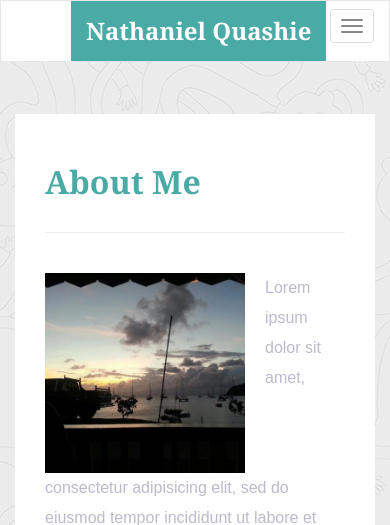
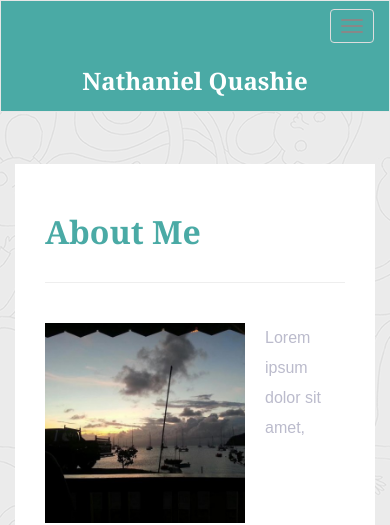
Before and after one commit to Chris-Edynak/bootstrap-bp, a PHP site: page / in a window 390 px wide. Shown: the top 525 px of the page. Run offline with PHP 8.4, Linux system fonts and the light colour scheme; some libraries are stand-ins or nearby versions.

Commit message:
responsive css design tweaks

```diff
--- a/assets/css/styles.css
+++ b/assets/css/styles.css
@@ -172,3 +172,28 @@ html {
   font-weight: lighter;
 }
 /*----------END----------*/
+
+@media only screen
+and (max-width : 767px) {
+  .phone-nav {
+
+  }
+
+  .navbar-header {
+    background-color: #4aaaa5;
+  }
+
+  #logo {
+    height: 60px;
+    margin-left: 0px;
+    padding-top: 20px;
+    padding-bottom: 5px;
+    background: #4aaaa5;
+    font-size: 24px;
+    font-family: Georgia, Times, 'Times New Roman', serif;
+    font-weight: bold;
+    color: #fff;
+    width: 100%;
+    text-align: center;
+  }
+}
--- a/index.html
+++ b/index.html
@@ -13,6 +13,7 @@
     <nav class="navbar navbar-default">
       <div class="container-fluid navbar-custom">
         <!-- Brand and toggle get grouped for better mobile display -->
+        <div class="row">
           <div class="navbar-header">
             <button type="button" class="navbar-toggle collapsed" data-toggle="collapse" data-target="#bs-example-navbar-collapse-1" aria-expanded="false">
               <span class="sr-only">Toggle navigation</span>
@@ -20,7 +21,10 @@
               <span class="icon-bar"></span>
               <span class="icon-bar"></span>
             </button>
+            <div class="col-xs-12 phone-nav">
               <a class="navbar-brand" href="#" id="logo">Nathaniel Quashie</a>
+            </div>
+
           </div>
           <!-- Collect the nav links, forms, and other content for toggling -->
           <div class="collapse navbar-collapse" id="bs-example-navbar-collapse-1">
@@ -30,6 +34,7 @@
               <li><a href="/">About</a></li>
             </ul>
           </div><!-- /.navbar-collapse -->
+        </div>
       </div><!-- /.container-fluid -->
     </nav>
     <!-- End of navbar -->
```
Also changed, not shown: assets/css/bootstrap.min.css. Lines whose indentation alone changed are shown as unchanged.
